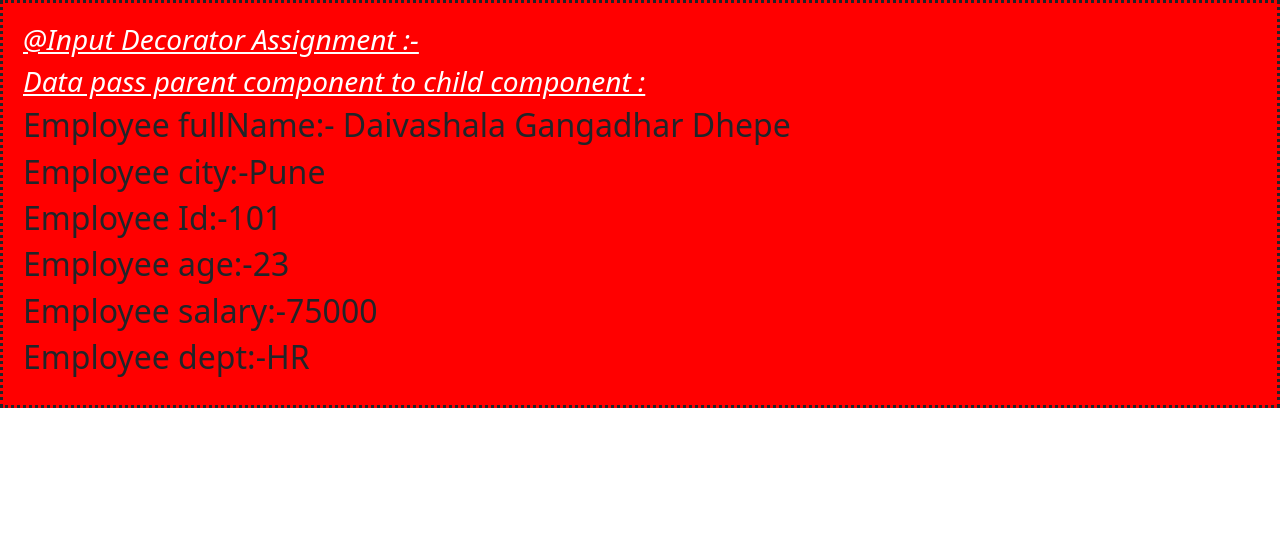
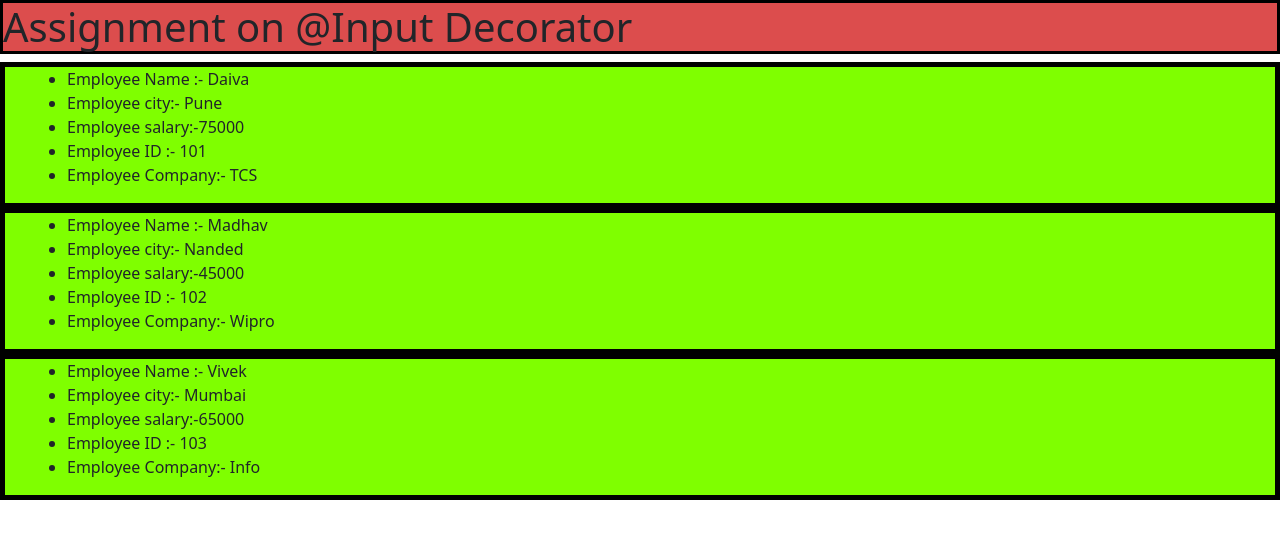
Before and after one commit to Daivadhepe/angularapp, an Angular app: page / in a window 1280 px wide. Shown: the top 538 px of the page. Built offline with nearby package versions, Linux system fonts and the light colour scheme.

Commit message:
Assignment @Input decorator define array
Assignment @Input decorator define array

```diff
--- a/src/app/app.component.css
+++ b/src/app/app.component.css
@@ -1,5 +1,5 @@
 
-h2{
+/* h2{
      background-color: rgb(155, 8, 128);
 
     text-align: center;
@@ -7,4 +7,8 @@ h2{
 }
 .position{
 text-align: center
-};
+}; */
+h1{
+    background-color: rgb(220, 77, 77);
+    border: solid 3px black;
+}
--- a/src/app/app.component.html
+++ b/src/app/app.component.html
@@ -45,7 +45,10 @@
 
 <router-outlet></router-outlet>
 <app-server></app-server>-->
-<div class="position">
-
-  <app-child [name]="data"></app-child>
-  </div>
+<!-- <div class="position">  -->
+   <!-- <app-child [name]="data"></app-child>  -->
+<!-- </div> -->
+  <h1> Assignment on @Input  Decorator  </h1>
+  <div *ngFor="let employee of EmployeeRecords"  >
+  <app-child2 [employee]="employee"></app-child2>
+</div>
--- a/src/app/app.component.ts
+++ b/src/app/app.component.ts
@@ -16,7 +16,11 @@ export class AppComponent {
     salary: 75000,
     dept: "HR"
   }
-
+EmployeeRecords:any[]=[
+  { eName:'Daiva',eCity:'Pune',eSalary:75000,eId:101,eCompany:'TCS'},
+  {eName:'Madhav',eCity:'Nanded',eSalary:45000 ,eId:102,eCompany:'Wipro'},
+  {eName:'Vivek',eCity:'Mumbai',eSalary:65000,eId:103,eCompany:'Info'},
+]
 
 
 
--- a/src/app/child2/child2.component.css
+++ b/src/app/child2/child2.component.css
@@ -0,0 +1,10 @@
+.box1{
+    background-color: chartreuse;
+    padding-left: 30px;
+    border: solid 5px black;
+}
+ /* tr,td,th,table{
+    border:  solid 1px red;} */
+    h1{
+        background-color: rgb(235, 84, 84);
+    }
--- a/src/app/child2/child2.component.html
+++ b/src/app/child2/child2.component.html
@@ -1,2 +1,33 @@
-<p>child2 works!</p>
-<p> </p>
+
+  <!-- <div class="box1">
+    <h1> Assignment on @Input Directives (Array) </h1>
+    <div>
+     <table class="table">
+        <thead>
+            <tr>
+                <th>eName </th>
+                <th>eCity </th>
+                <th>eSalary </th>
+
+            </tr>
+        </thead>
+        <tbody>
+            <tr  >
+<td>{{employee.eName }} </td>
+<td> {{employee.eCity}}  </td>
+<td> {{employee.eSalary}}</td>
+            </tr>
+        </tbody>
+    </table>
+    </div>
+</div> -->
+<!-- <div> <h1> Assignment on @Input Directives (Array) </h1></div> -->
+<div class="box1">
+
+<ul>
+    <li> Employee Name :- {{ employee.eName}}</li>
+    <li> Employee city:- {{employee.eCity}}</li>
+    <li>  Employee salary:-{{employee.eSalary}}</li>
+    <li>Employee ID :- {{employee.eId}}</li>
+    <li>Employee Company:- {{employee.eCompany}}</li>
+  </ul></div>
--- a/src/app/child2/child2.component.ts
+++ b/src/app/child2/child2.component.ts
@@ -1,4 +1,4 @@
-import { Component, OnInit } from '@angular/core';
+import { Component, Input, OnInit } from '@angular/core';
 
 @Component({
   selector: 'app-child2',
@@ -6,10 +6,12 @@ import { Component, OnInit } from '@angular/core';
   styleUrls: ['./child2.component.css']
 })
 export class Child2Component implements OnInit {
-
+@Input()employee:any;
   constructor() { }
 
   ngOnInit() {
+    console.log(this.employee);
+
   }
 
 }
```
